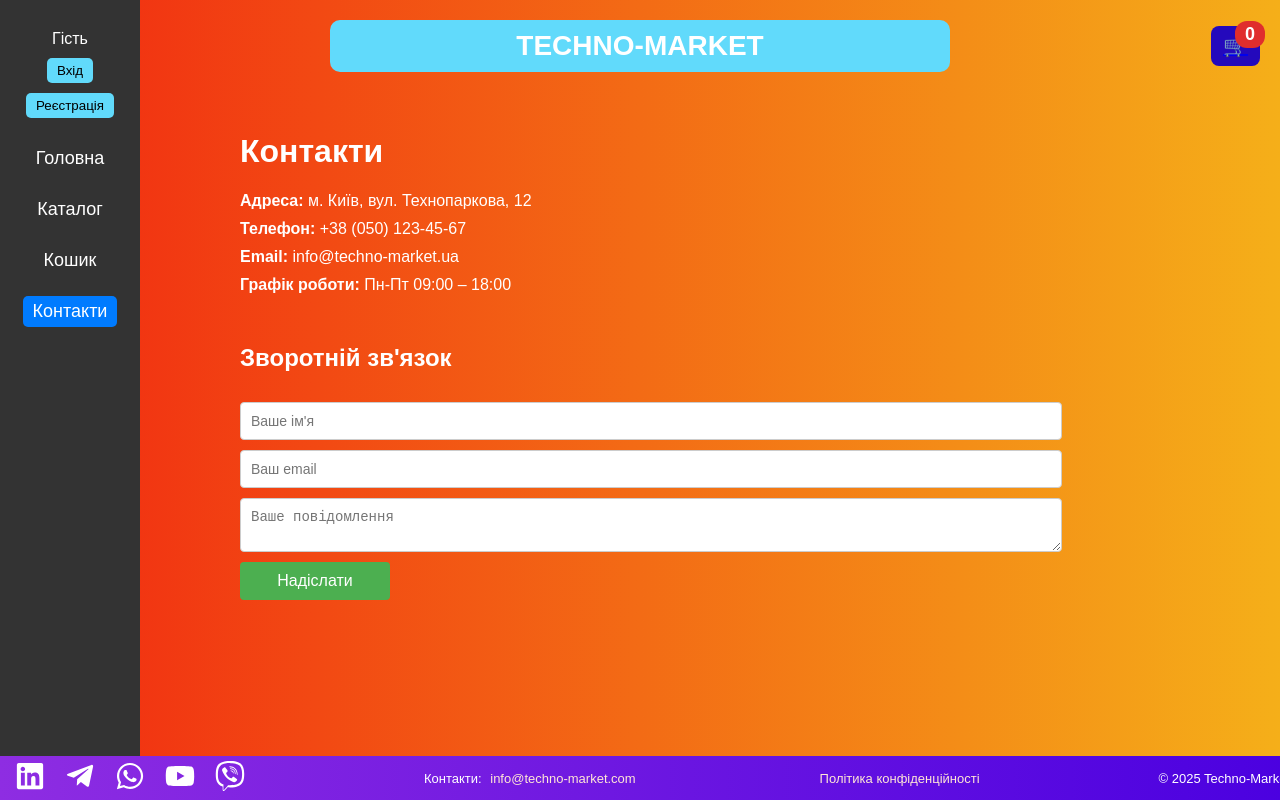
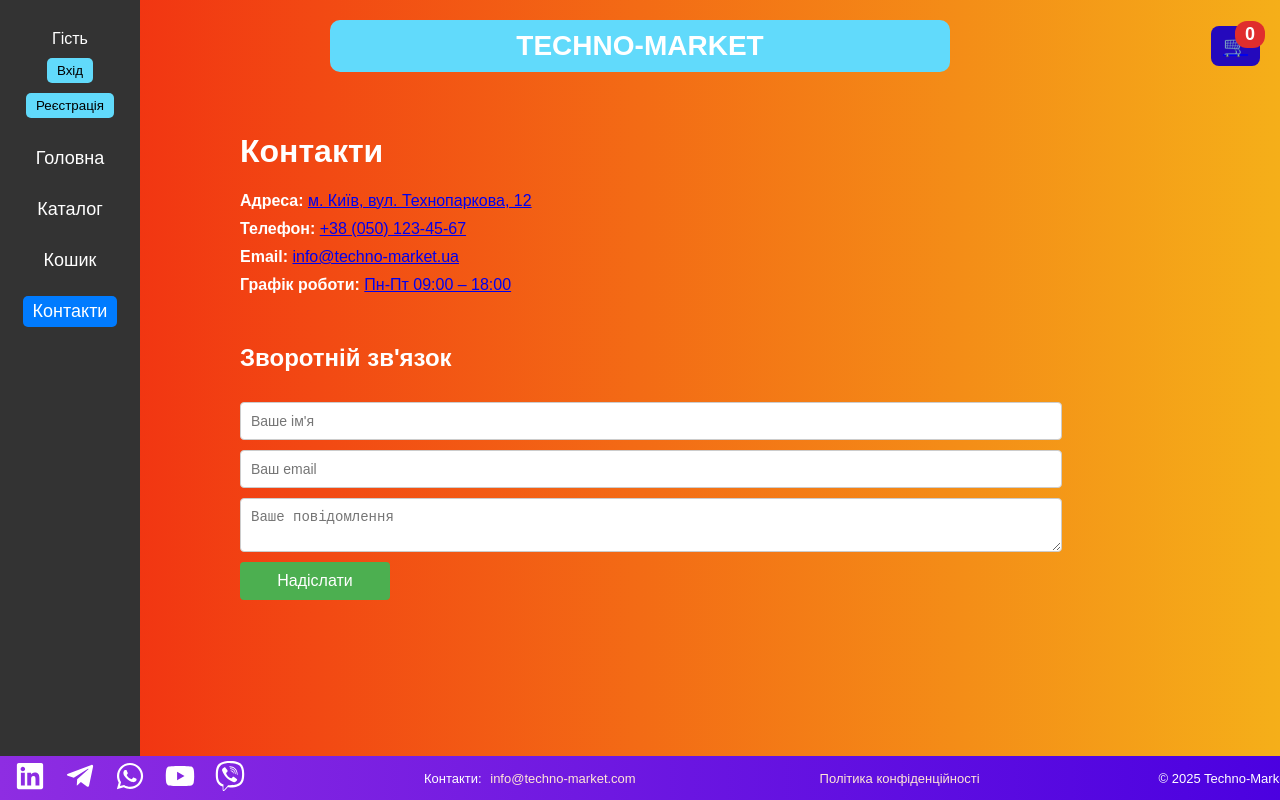
Before and after one commit to Rodion571/techno-market, a React (Create React App) app in the folder techno-market-app/: page /contact in a window 1280 px wide. Built offline with nearby package versions, Linux system fonts and the light colour scheme.

Commit message:
add final version

```diff
--- a/techno-market-app/src/App.js
+++ b/techno-market-app/src/App.js
@@ -7,7 +7,7 @@
 import Catalog from './components/Catalog';
 import Sidebar from './components/Sidebar';
 import Checkout from './pages/Checkout';
-import MyOrders from './pages/MyOrders'; // <-- добавь импорт компонента
+import MyOrders from './pages/MyOrders';
 import { CartProvider } from './context/CartContext';
 import { OrderProvider } from './context/OrderContext';
 import { BrowserRouter as Router, Routes, Route } from 'react-router-dom';
--- a/techno-market-app/src/components/Catalog.jsx
+++ b/techno-market-app/src/components/Catalog.jsx
@@ -10,14 +10,14 @@
     price: 10000,
     brand: '',
     category: '',
-    search: '', // Добавлено состояние для поиска
+    search: '', // Added search state
   });
 
   const [appliedFilters, setAppliedFilters] = useState({
     price: 10000,
     brand: '',
     category: '',
-    search: '', // Добавлено состояние для поиска
+    search: '', // Added search state
   });
 
   const [currentPage, setCurrentPage] = useState(1);
@@ -37,13 +37,13 @@
       price: 10000,
       brand: '',
       category: '',
-      search: '', // Сбрасываем поиск
+      search: '', // Reset search
     });
     setAppliedFilters({
       price: 10000,
       brand: '',
       category: '',
-      search: '', // Сбрасываем поиск
+      search: '', // Reset search
     });
     setCurrentPage(1);
   };
@@ -53,7 +53,7 @@
     setCurrentPage(1);
   };
 
-  // Фильтрация товаров
+  // Filtering products
   const filteredProducts = products.filter((product) => {
     const categoryMatch = !appliedFilters.category || product.category === appliedFilters.category;
     const brandMatch = !appliedFilters.brand || product.brand === appliedFilters.brand;
@@ -63,12 +63,12 @@
     return categoryMatch && brandMatch && priceMatch && searchMatch;
   });
 
-  // Индексы для пагинации
+  // Pagination indexes
   const indexOfLastProduct = currentPage * productsPerPage;
   const indexOfFirstProduct = indexOfLastProduct - productsPerPage;
   const currentProducts = filteredProducts.slice(indexOfFirstProduct, indexOfLastProduct);
 
-  // Пагинация
+  // Pagination
   const paginate = (pageNumber) => setCurrentPage(pageNumber);
 
   const totalPages = Math.ceil(filteredProducts.length / productsPerPage);
--- a/techno-market-app/src/components/Header.jsx
+++ b/techno-market-app/src/components/Header.jsx
@@ -1,5 +1,5 @@
 import React from 'react';
-import { Link } from 'react-router-dom'; // Импортируем Link для перехода
+import { Link } from 'react-router-dom';
 import { useCart } from '../context/CartContext';
 
 const Header = () => {
--- a/techno-market-app/src/context/CartContext.jsx
+++ b/techno-market-app/src/context/CartContext.jsx
@@ -1,13 +1,13 @@
 import React, { createContext, useContext, useState } from 'react';
 
-// Контекст для корзини
+// Context for the cart
 const CartContext = createContext();
 
-// Провайдер для корзини
+// Provider for the cart
 export const CartProvider = ({ children }) => {
   const [cart, setCart] = useState([]);
 
-  // Добавление товара в корзину
+  // Add a product to the cart
   const addToCart = (product) => {
     setCart((prevCart) => {
       const existingItem = prevCart.find((item) => item.id === product.id);
@@ -24,12 +24,12 @@
     });
   };
 
-  // Полное удаление товара
+  // Completely remove a product from the cart
   const removeFromCart = (id) => {
     setCart((prevCart) => prevCart.filter((item) => item.id !== id));
   };
 
-  // Удаление одного экземпляра товара
+  // Remove one unit of a product
   const removeOneFromCart = (id) => {
     setCart((prevCart) =>
       prevCart
@@ -42,7 +42,7 @@
     );
   };
 
-  // Обновление количества вручную
+  // Update product quantity manually
   const updateQuantity = (id, quantity) => {
     setCart((prevCart) =>
       prevCart.map((item) =>
@@ -51,7 +51,7 @@
     );
   };
 
-  // ✅ Очищення кошика повністю
+  // ✅ Clear the entire cart
   const clearCart = () => {
     setCart([]);
   };
@@ -64,7 +64,7 @@
         removeFromCart,
         removeOneFromCart,
         updateQuantity,
-        clearCart, // <-- додано сюди
+        clearCart,
       }}
     >
       {children}
@@ -72,5 +72,5 @@
   );
 };
 
-// Хук для використання контекста
+// Hook to use the cart context
 export const useCart = () => useContext(CartContext);
--- a/techno-market-app/src/context/OrderContext.jsx
+++ b/techno-market-app/src/context/OrderContext.jsx
@@ -1,4 +1,3 @@
-// src/context/OrderContext.jsx
 import { createContext, useContext, useState } from "react";
 
 const OrderContext = createContext();
--- a/techno-market-app/src/pages/Checkout.jsx
+++ b/techno-market-app/src/pages/Checkout.jsx
@@ -139,7 +139,7 @@
       )}
 
       <div className="promo-code">
-        <label htmlFor="promo">Промокод:</label>
+        <label htmlFor="promo">Промокод:🚩</label>
         <input
           type="text"
           id="promo"
@@ -153,7 +153,7 @@
       <h2>Оформлення замовлення</h2>
       <form onSubmit={handleSubmit}>
         <div className="checkout-field">
-          <label htmlFor="name">Ім'я:</label>
+          <label htmlFor="name">Ім'я:🪪</label>
           <input
             type="text"
             id="name"
@@ -164,7 +164,7 @@
         </div>
 
         <div className="checkout-field">
-          <label htmlFor="email">Електронна пошта:</label>
+          <label htmlFor="email">Електронна пошта:💻</label>
           <input
             type="email"
             id="email"
@@ -175,7 +175,7 @@
         </div>
 
         <div className="checkout-field">
-          <label htmlFor="mobilePhone">Мобільний телефон:</label>
+          <label htmlFor="mobilePhone">Мобільний телефон:📲</label>
           <input
             type="tel"
             id="mobilePhone"
@@ -188,7 +188,7 @@
 
         {deliveryMethod !== 'pickup' && (
           <div className="checkout-field">
-            <label htmlFor="address">Адреса доставки:</label>
+            <label htmlFor="address">Адреса доставки:🏘️</label>
             <input
               type="text"
               id="address"
@@ -200,7 +200,7 @@
         )}
 
         <div className={`checkout-field ${paymentDeliveryError ? 'error' : ''}`}>
-          <label htmlFor="deliveryMethod">Спосіб доставки:</label>
+          <label htmlFor="deliveryMethod">Спосіб доставки:🛹</label>
           <select
             id="deliveryMethod"
             value={deliveryMethod}
@@ -215,7 +215,7 @@
         </div>
 
         <div className={`checkout-field ${paymentDeliveryError ? 'error' : ''}`}>
-          <label htmlFor="paymentMethod">Спосіб оплати:</label>
+          <label htmlFor="paymentMethod">Спосіб оплати:🪙</label>
           <select
             id="paymentMethod"
             value={paymentMethod}
@@ -245,7 +245,7 @@
             {paymentMethod === 'cash' && <em>(готівка, тільки при самовивозі)</em>}
           </p>
           <p className="total">
-            <span className="label">Всього до сплати:</span> {totalPrice} грн
+            <span className="label">Всього до сплати:</span> {totalPrice} 💵грн
           </p>
         </div>
 
--- a/techno-market-app/src/pages/Contact.jsx
+++ b/techno-market-app/src/pages/Contact.jsx
@@ -15,10 +15,34 @@
       <h1>Контакти</h1>
 
       <div className="contact-info">
-        <p><strong>Адреса:</strong> м. Київ, вул. Технопаркова, 12</p>
-        <p><strong>Телефон:</strong> +38 (050) 123-45-67</p>
-        <p><strong>Email:</strong> info@techno-market.ua</p>
-        <p><strong>Графік роботи:</strong> Пн-Пт 09:00 – 18:00</p>
+        <p>
+          <strong>Адреса:</strong>{' '}
+          <a
+            href="https://www.google.com/maps?q=м.+Київ,+вул.+Технопаркова,+12"
+            target="_blank"
+            rel="noopener noreferrer"
+          >
+            м. Київ, вул. Технопаркова, 12
+          </a>
+        </p>
+        <p>
+          <strong>Телефон:</strong>{' '}
+          <a href="tel:+380501234567">+38 (050) 123-45-67</a>
+        </p>
+        <p>
+          <strong>Email:</strong>{' '}
+          <a href="mailto:info@techno-market.ua">info@techno-market.ua</a>
+        </p>
+        <p>
+          <strong>Графік роботи:</strong>{' '}
+          <a
+            href="https://calendar.google.com/calendar/u/0/r"
+            target="_blank"
+            rel="noopener noreferrer"
+          >
+            Пн-Пт 09:00 – 18:00
+          </a>
+        </p>
       </div>
 
       <form className="contact-form" onSubmit={handleSubmit}>
--- a/techno-market-app/src/pages/Home.jsx
+++ b/techno-market-app/src/pages/Home.jsx
@@ -11,7 +11,7 @@
   const navigate = useNavigate();
 
   const handleMoreClick = () => {
-    navigate('/catalog'); // Переходим на каталог без параметра категории в URL
+    navigate('/catalog');
   };
 
   return (
--- a/techno-market-app/src/pages/MyOrders.jsx
+++ b/techno-market-app/src/pages/MyOrders.jsx
@@ -5,7 +5,12 @@
   const { orders } = useOrder();
 
   if (!orders || orders.length === 0) {
-    return <p>У вас еще нет заказов.</p>;
+        return (
+      <p style={{ textAlign: 'center' }}>
+        <span>У вас ще немає замовлень.</span>
+      </p>
+    );
+
   }
 
   return (
```
